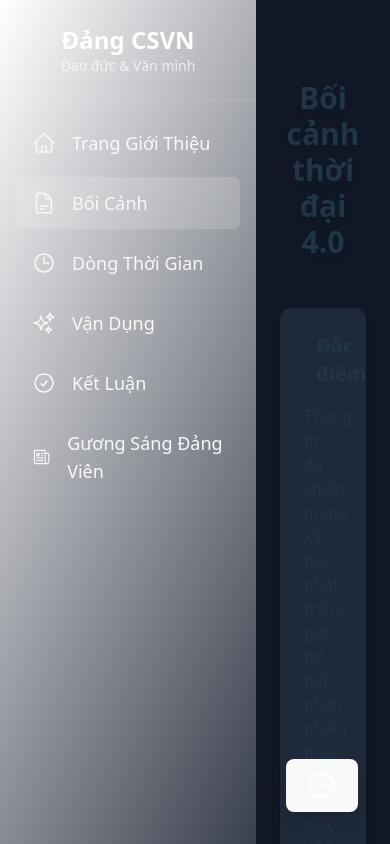
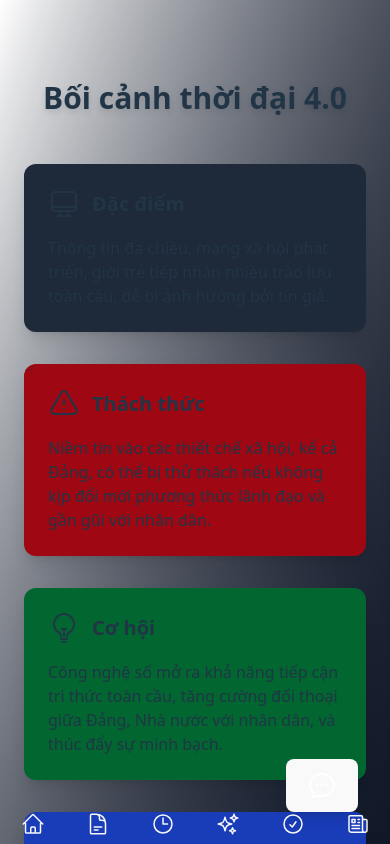
Before and after one commit to OscarThieu/Hcm_information_history, a React (Vite) app: page /context in a window 390 px wide. Built offline with nearby package versions, Linux system fonts and the light colour scheme.

Commit message:
fix mobile

```diff
--- a/src/components/Layout.jsx
+++ b/src/components/Layout.jsx
@@ -1,5 +1,4 @@
 // src/components/Layout.jsx
-
 import React from 'react';
 import { NavLink, Outlet } from 'react-router-dom';
 import {
@@ -23,11 +22,9 @@ const navItems = [
 ];
 
 const Sidebar = () => (
-  // MODIFIED: Default text color is now pure white.
-  <aside className="w-64 bg-brand-red-dark text-white flex flex-col">
+  <aside className="hidden md:flex w-64 bg-brand-red-dark text-white flex-col">
     <div className="p-6 text-center border-b border-white/10">
       <h2 className="font-extrabold text-2xl text-white">Đảng CSVN</h2>
-      {/* Subtitle is now a semi-transparent white for hierarchy */}
       <p className="text-sm text-white/70">Đạo đức & Văn minh</p>
     </div>
     <nav className="flex-1 p-4 space-y-2">
@@ -38,8 +35,8 @@ const Sidebar = () => (
           className={({ isActive }) =>
             `flex items-center gap-4 px-4 py-3 rounded-md transition-colors text-lg
              ${isActive
-               ? 'bg-white/15 font-semibold' // Active state keeps the background
-               : 'text-white/80 hover:bg-white/10 hover:text-white'}` // Inactive is slightly transparent, fully opaque on hover
+              ? 'bg-white/15 font-semibold'
+              : 'text-white/80 hover:bg-white/10 hover:text-white'}`
           }
         >
           <item.icon className="h-6 w-6" />
@@ -50,15 +47,34 @@ const Sidebar = () => (
   </aside>
 );
 
+const MobileNav = () => (
+  <nav className="fixed bottom-0 left-0 right-0 bg-brand-red-dark text-white flex justify-around items-center py-2 md:hidden z-50">
+    {navItems.map(item => (
+      <NavLink
+        key={item.to}
+        to={item.to}
+        className={({ isActive }) =>
+          `flex flex-col items-center justify-center gap-1 text-sm transition-colors
+           ${isActive
+            ? 'text-white'
+            : 'text-white/70 hover:text-white'}`
+        }
+      >
+        <item.icon className="h-6 w-6" />
+      </NavLink>
+    ))}
+  </nav>
+);
+
 export const Layout = () => {
-  // ... (Layout component remains the same)
   return (
     <div className="flex h-screen w-screen bg-gradient-to-br from-brand-red-dark to-gray-900 font-sans">
       <Sidebar />
-      <main className="flex-1 overflow-y-auto">
+      <main className="flex-1 overflow-y-auto pb-16 md:pb-0">
         <Outlet />
       </main>
       <Chatbot />
+      <MobileNav />
     </div>
   );
 };
--- a/src/pages/ApplicationSection.jsx
+++ b/src/pages/ApplicationSection.jsx
@@ -46,7 +46,7 @@ export function ApplicationSection() {
 
   return (
     <motion.section
-      className="py-16 px-6 bg-gray-900 text-gray-100"
+      className="py-16 px-6 bg-gradient-to-br from-brand-red-dark to-gray-900 text-gray-100"
       initial={{ opacity: 0 }}
       animate={{ opacity: 1 }}
       transition={{ duration: 0.8 }}
--- a/src/pages/ConclusionSection.jsx
+++ b/src/pages/ConclusionSection.jsx
@@ -3,7 +3,7 @@ import { motion } from "framer-motion";
 export function ConclusionSection() {
   return (
     <motion.section
-      className="min-h-screen relative py-20 px-6 bg-gradient-to-br from-red-700 via-red-500 to-yellow-100 text-gray-800"
+      className="min-h-screen relative py-20 px-6bg-gradient-to-br from-brand-red-dark to-gray-900 text-gray-800"
       initial={{ opacity: 0, y: 30 }}
       animate={{ opacity: 1, y: 0 }}
       transition={{ duration: 0.8 }}
--- a/src/pages/ContextSection.jsx
+++ b/src/pages/ContextSection.jsx
@@ -40,7 +40,7 @@ export function ContextSection() {
 
   return (
     <motion.section
-      className=" min-h-screen py-20 px-6 bg-gray-900 text-beige"
+      className=" min-h-screen py-20 px-6 bg-gradient-to-br from-brand-red-dark to-gray-900  text-beige"
       initial={{ opacity: 0 }}
       animate={{ opacity: 1 }}
       transition={{ duration: 0.8 }}
--- a/src/pages/TimelineSection.jsx
+++ b/src/pages/TimelineSection.jsx
@@ -43,28 +43,38 @@ export function TimelineSection() {
     const [hoveredIndex, setHoveredIndex] = useState(null);
 
     return (
-        <div className="relative bg-gradient-to-b from-red-900 via-red-700 to-red-200 py-24 overflow-visible">
+        <div className="relative bg-gradient-to-b from-brand-red-dark to-gray-900 py-65 overflow-visible">
             {/* SVG background shapes */}
             <svg className="absolute top-0 left-0 w-full h-full pointer-events-none">
-                <circle cx="20%" cy="10%" r="80" fill="rgba(255, 215, 0, 0.2)" /> {/* vàng đồng */}
+                <circle cx="20%" cy="10%" r="80" fill="rgba(255, 215, 0, 0.2)" />
                 <circle cx="80%" cy="90%" r="100" fill="rgba(255, 215, 0, 0.15)" />
                 <circle cx="50%" cy="50%" r="150" fill="rgba(255, 215, 0, 0.1)" />
             </svg>
 
-            <section className="relative max-w-7xl mx-auto z-10">
-                {/* Center gradient line */}
-                <div className="absolute left-1/2 top-0 h-full w-1 bg-gradient-to-b from-red-800 to-yellow-600 -translate-x-1/2"></div>
+            <div className="text-center -mt-40 mb-16 relative z-10">
+                <h1 className="text-3xl md:text-5xl font-extrabold text-white drop-shadow-lg">
+                    Dòng Thời Gian Lịch Sử Đảng CSVN
+                </h1>
+                <p className="mt-1 text-white/80 text-sm md:text-base">
+                    Những dấu mốc quan trọng trong lịch sử vẻ vang
+                </p>
+            </div>
 
-                <div className="relative flex flex-col space-y-32">
+
+            <section className="relative max-w-7xl mx-auto z-10 px-4">
+                {/* Center gradient line only on desktop */}
+                <div className="hidden md:block absolute left-1/2 top-0 h-full w-1 bg-gradient-to-b from-red-800 to-yellow-600 -translate-x-1/2"></div>
+
+                <div className="relative flex flex-col space-y-16 md:space-y-32">
                     {timelineData.map((item, index) => {
                         const isLeft = index % 2 === 0;
                         return (
                             <div key={index} className="relative flex w-full items-center">
                                 {/* Marker */}
-                                <span className="absolute left-1/2 top-1/2 -translate-x-1/2 -translate-y-1/2 w-4 h-4 bg-yellow-500 rounded-full z-20"></span>
+                                <span className="absolute left-1/2 top-1/2 -translate-x-1/2 -translate-y-1/2 w-4 h-4 bg-yellow-500 rounded-full z-20 hidden md:block"></span>
 
                                 <motion.div
-                                    className={`relative cursor-pointer md:w-5/12 w-11/12 ${isLeft ? "ml-auto" : "mr-auto"
+                                    className={`relative cursor-pointer md:w-5/12 w-full ${isLeft ? "ml-auto md:mr-16" : "mr-auto md:ml-16"
                                         } rounded-2xl overflow-visible shadow-xl`}
                                     onHoverStart={() => setHoveredIndex(index)}
                                     onHoverEnd={() => setHoveredIndex(null)}
@@ -78,13 +88,13 @@ export function TimelineSection() {
                                     <img
                                         src={item.img}
                                         alt={item.title}
-                                        className="w-full h-64 object-cover rounded-t-2xl"
+                                        className="w-full h-48 md:h-64 object-cover rounded-t-2xl"
                                     />
 
                                     {/* Hover overlay */}
                                     {hoveredIndex === index && (
                                         <motion.div
-                                            className="absolute top-full mt-3 left-1/2 -translate-x-1/2 w-80 bg-red-100 border border-red-700 rounded-xl p-5 shadow-lg text-red-800 z-[100]"
+                                            className="absolute top-full mt-3 left-1/2 -translate-x-1/2 w-72 md:w-80 bg-red-100 border border-red-700 rounded-xl p-5 shadow-lg text-red-800 z-[100]"
                                             initial={{ opacity: 0, y: -10 }}
                                             animate={{ opacity: 1, y: 0 }}
                                             transition={{ duration: 0.3 }}
@@ -97,11 +107,15 @@ export function TimelineSection() {
                                     )}
 
                                     {/* Content */}
-                                    <div className="p-6 bg-white border-l-4 border-red-700">
-                                        <h2 className="text-xl font-bold text-red-800">{item.year}</h2>
-                                        <h3 className="text-lg font-semibold mt-1 text-red-700">{item.title}</h3>
-                                        <p className="text-gray-700 mt-1">{item.desc}</p>
-                                        <p className="mt-2 text-yellow-600 italic text-center">{item.quote}</p>
+                                    <div className="p-4 md:p-6 bg-white border-l-4 border-red-700">
+                                        <h2 className="text-lg md:text-xl font-bold text-red-800">{item.year}</h2>
+                                        <h3 className="text-md md:text-lg font-semibold mt-1 text-red-700">
+                                            {item.title}
+                                        </h3>
+                                        <p className="text-gray-700 mt-1 text-sm md:text-base">{item.desc}</p>
+                                        <p className="mt-2 text-yellow-600 italic text-center text-xs md:text-sm">
+                                            {item.quote}
+                                        </p>
                                     </div>
                                 </motion.div>
                             </div>
```
Also changed, not shown: src/index.css (line endings or trailing spaces).
